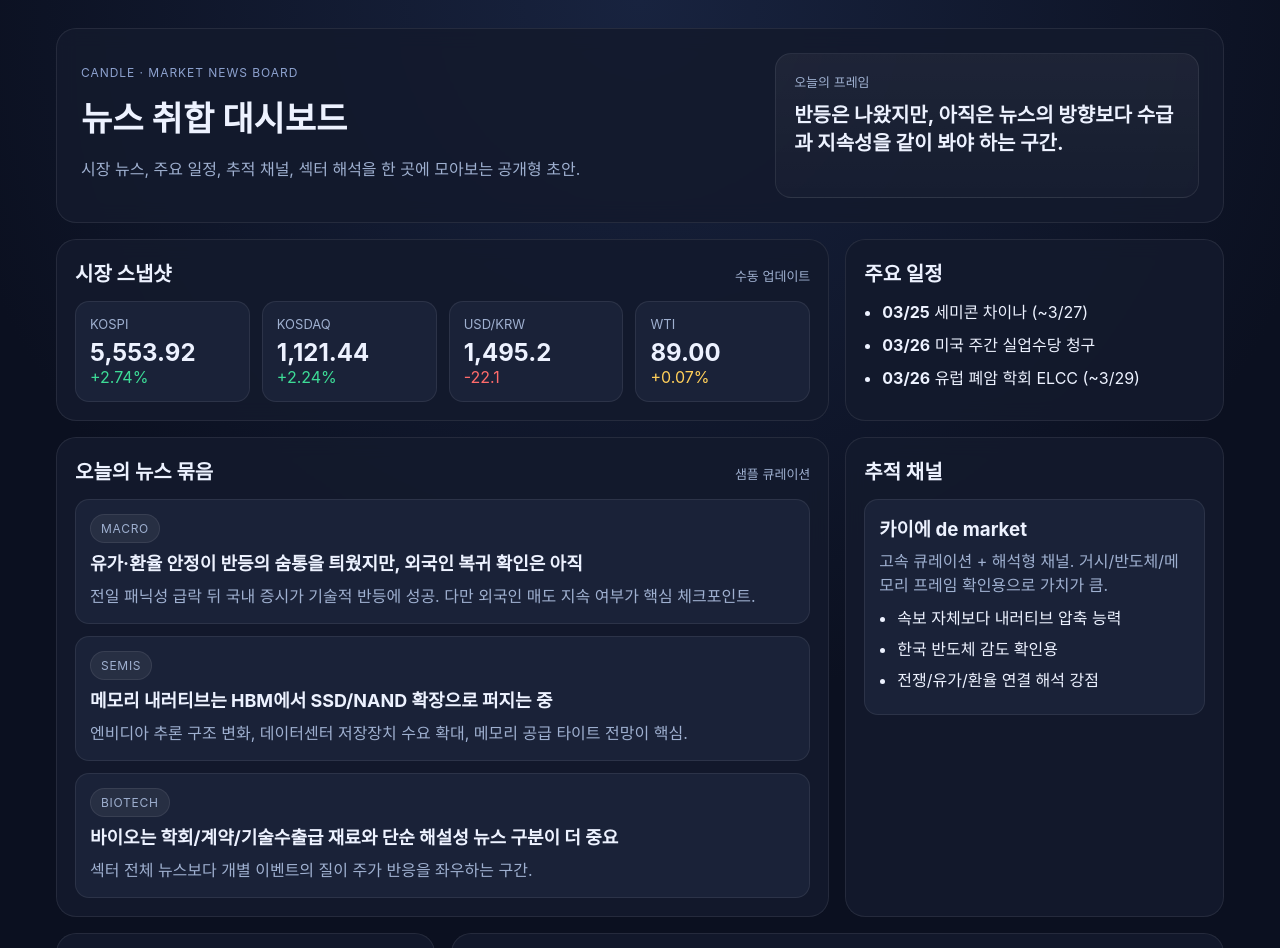
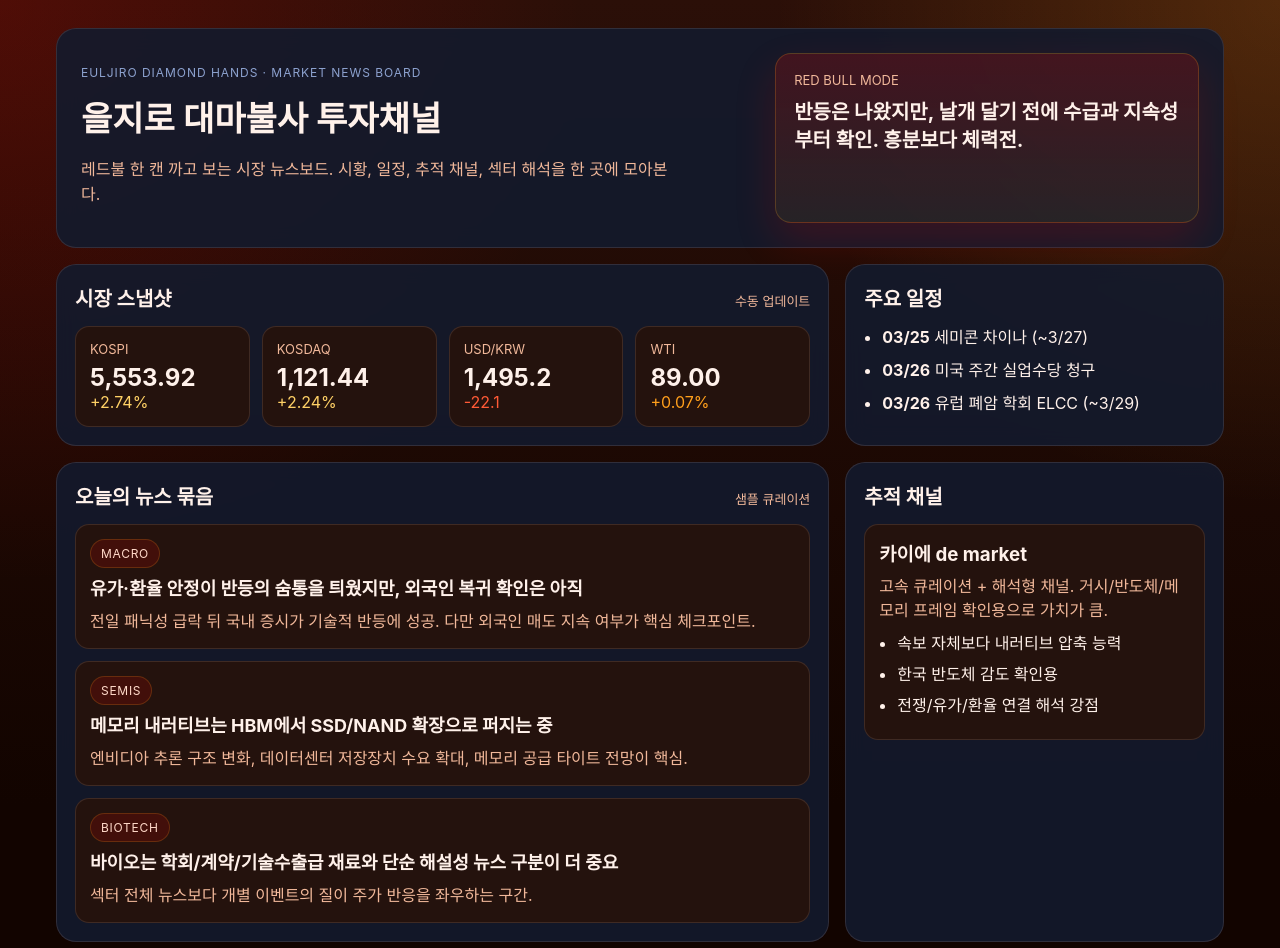
Before and after one commit to pangyowang/candle-news, a plain HTML site: page index.html in a window 1280 px wide. Shown: the top 948 px of the page. Drawn offline with Linux system fonts and the light colour scheme.

Commit message:
Update Pages branding

```diff
--- a/index.html
+++ b/index.html
@@ -3,22 +3,22 @@
   <head>
     <meta charset="UTF-8" />
     <meta name="viewport" content="width=device-width, initial-scale=1.0" />
-    <title>Candle News Board</title>
+    <title>을지로 대마불사 투자채널</title>
     <link rel="stylesheet" href="styles.css" />
   </head>
   <body>
     <div class="shell">
       <header class="hero">
         <div>
-          <p class="eyebrow">Candle · Market News Board</p>
-          <h1>뉴스 취합 대시보드</h1>
+          <p class="eyebrow">Euljiro Diamond Hands · Market News Board</p>
+          <h1>을지로 대마불사 투자채널</h1>
           <p class="sub">
-            시장 뉴스, 주요 일정, 추적 채널, 섹터 해석을 한 곳에 모아보는 공개형 초안.
+            레드불 한 캔 까고 보는 시장 뉴스보드. 시황, 일정, 추적 채널, 섹터 해석을 한 곳에 모아본다.
           </p>
         </div>
         <div class="hero-card">
-          <div class="hero-label">오늘의 프레임</div>
-          <div class="hero-text">반등은 나왔지만, 아직은 뉴스의 방향보다 수급과 지속성을 같이 봐야 하는 구간.</div>
+          <div class="hero-label">RED BULL MODE</div>
+          <div class="hero-text">반등은 나왔지만, 날개 달기 전에 수급과 지속성부터 확인. 흥분보다 체력전.</div>
         </div>
       </header>
 
--- a/styles.css
+++ b/styles.css
@@ -1,20 +1,24 @@
 :root {
-  --bg: #0b1020;
-  --panel: #131a2d;
-  --panel-2: #1a2238;
-  --text: #edf2ff;
-  --muted: #9fb0d0;
-  --line: rgba(255,255,255,0.08);
-  --green: #3ddc97;
-  --red: #ff6b6b;
-  --amber: #ffcf5a;
+  --bg: #120400;
+  --panel: #1a0c08;
+  --panel-2: #24120d;
+  --text: #fff1ea;
+  --muted: #f1b89a;
+  --line: rgba(255, 214, 194, 0.12);
+  --green: #ffd166;
+  --red: #ff5a36;
+  --amber: #ff9f1c;
+  --bull: #e10600;
 }
 
 * { box-sizing: border-box; }
 body {
   margin: 0;
   font-family: -apple-system, BlinkMacSystemFont, "SF Pro Display", "Apple SD Gothic Neo", sans-serif;
-  background: radial-gradient(circle at top, #18233f 0%, var(--bg) 45%);
+  background:
+    radial-gradient(circle at top left, rgba(225, 6, 0, 0.20), transparent 30%),
+    radial-gradient(circle at top right, rgba(255, 159, 28, 0.18), transparent 26%),
+    linear-gradient(180deg, #2b0f08 0%, var(--bg) 55%);
   color: var(--text);
 }
 .shell {
@@ -39,11 +43,12 @@ body {
 h1 { margin: 8px 0 10px; font-size: 34px; }
 .sub { color: var(--muted); line-height: 1.55; max-width: 60ch; }
 .hero-card {
-  background: linear-gradient(180deg, rgba(255,255,255,0.05), rgba(255,255,255,0.02));
-  border: 1px solid var(--line);
+  background: linear-gradient(180deg, rgba(225, 6, 0, 0.22), rgba(255, 159, 28, 0.08));
+  border: 1px solid rgba(255, 159, 28, 0.22);
   border-radius: 16px;
   padding: 18px;
   align-self: stretch;
+  box-shadow: 0 18px 40px rgba(225, 6, 0, 0.18);
 }
 .hero-label { color: var(--muted); font-size: 13px; margin-bottom: 10px; }
 .hero-text { font-size: 20px; line-height: 1.4; font-weight: 700; }
@@ -106,9 +111,9 @@ h1 { margin: 8px 0 10px; font-size: 34px; }
   display: inline-block;
   padding: 6px 10px;
   border-radius: 999px;
-  background: rgba(255,255,255,0.06);
-  border: 1px solid var(--line);
-  color: var(--muted);
+  background: rgba(225, 6, 0, 0.16);
+  border: 1px solid rgba(255, 159, 28, 0.20);
+  color: #ffd9c9;
   font-size: 12px;
   text-transform: uppercase;
   letter-spacing: 0.06em;
```
